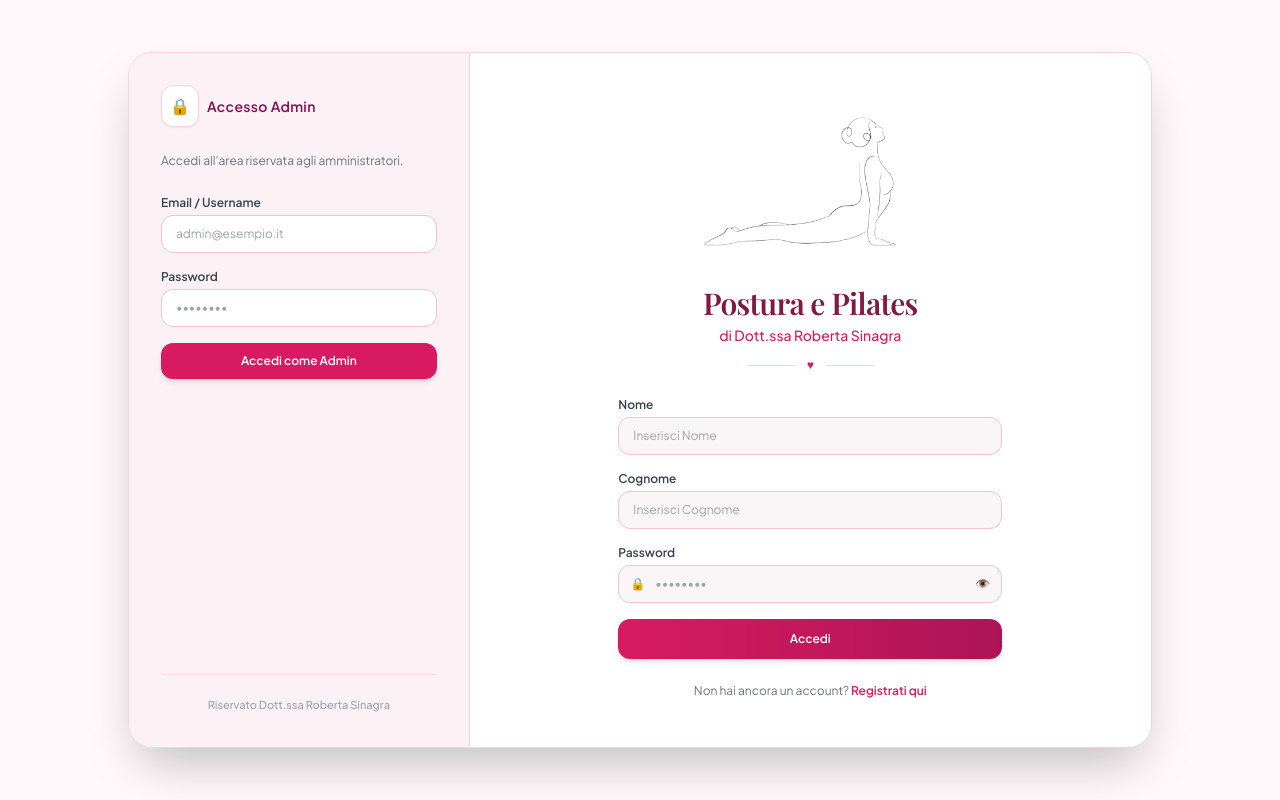
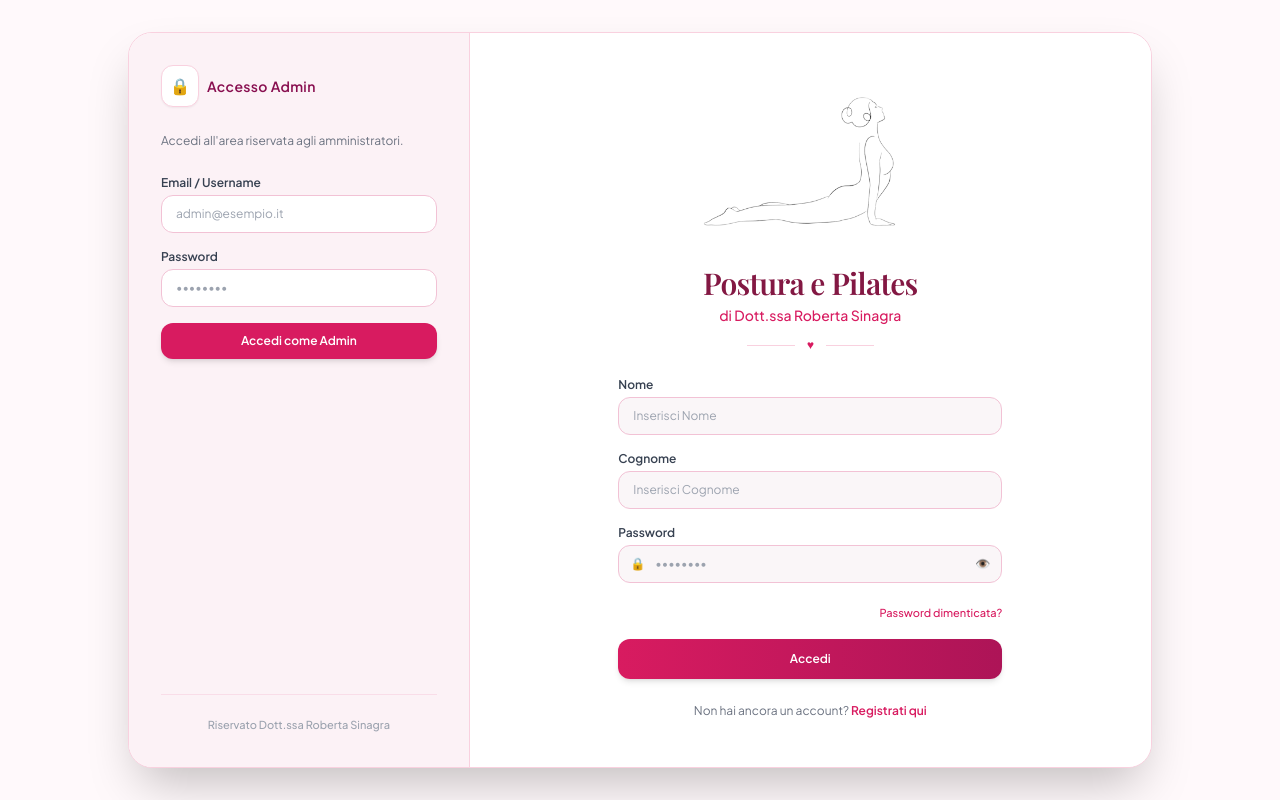
Before and after one commit to TribalTW/posturaepilates, a FastAPI app: page /login in a window 1280 px wide. Run offline with FastAPI, Linux system fonts and the light colour scheme; parts of the project's set-up code (start-up, migrations or seed data) failed here and were passed over; some libraries are stand-ins or nearby versions; some web fonts are replaced.

Commit message:
Update login.html

```diff
--- a/pilates-webapp/templates/login.html
+++ b/pilates-webapp/templates/login.html
@@ -154,6 +154,11 @@
                     </div>
                 </div>
 
+                <!-- Link Password Dimenticata -->
+                <div class="text-right">
+                    <a href="/recupero-password" class="text-[11px] text-[#D81B60] hover:underline font-medium">Password dimenticata?</a>
+                </div>
+
                 <button type="submit"
                         class="w-full py-3 bg-gradient-to-r from-[#D81B60] to-[#AD1457] hover:opacity-95 text-white font-bold rounded-xl text-xs transition shadow-md cursor-pointer">
                     Accedi
```
